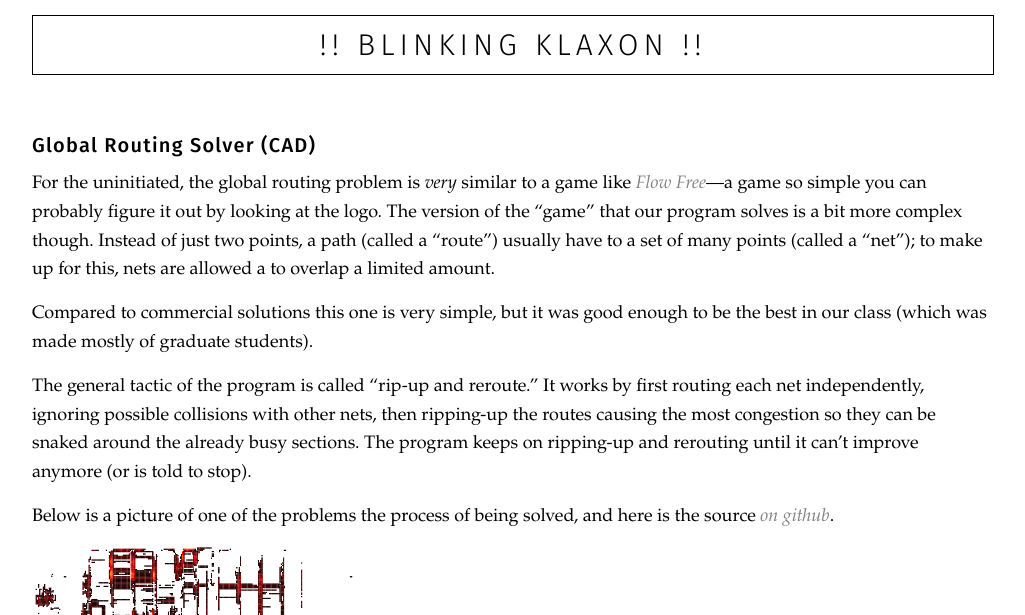
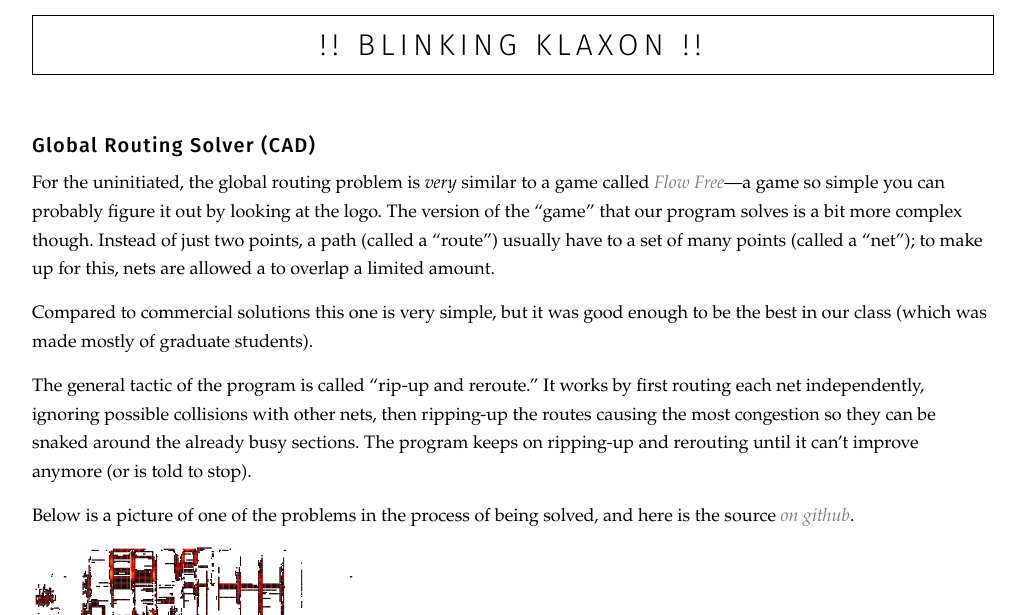
Before and after one commit to rcbuchanan/rcbuchanan.github.io, a Jekyll site: the page built from school.md, in a window 1280 px wide. Shown: the top 615 px of the page, without its empty margins (128-1153 px from the left). Built offline with Jekyll 4.4.1, drawn with Linux system fonts in a browser that asks for light colours.

```diff
--- a/school.md
+++ b/school.md
@@ -5,13 +5,13 @@ title: Various School Projects
 
 ## Global Routing Solver (CAD)
 
-For the uninitiated, the global routing problem is *very* similar to a game like [Flow Free](https://en.wikipedia.org/wiki/Flow_Free)---a game so simple you can probably figure it out by looking at the logo. The version of the "game" that our program solves is a bit more complex though. Instead of just two points, a path (called a "route") usually have to a set of many points (called a "net"); to make up for this, nets are allowed a to overlap a limited amount.
+For the uninitiated, the global routing problem is *very* similar to a game called [Flow Free](https://en.wikipedia.org/wiki/Flow_Free)---a game so simple you can probably figure it out by looking at the logo. The version of the "game" that our program solves is a bit more complex though. Instead of just two points, a path (called a "route") usually have to a set of many points (called a "net"); to make up for this, nets are allowed a to overlap a limited amount.
 
 Compared to commercial solutions this one is very simple, but it was good enough to be the best in our class (which was made mostly of graduate students).
 
 The general tactic of the program is called "rip-up and reroute." It works by first routing each net independently, ignoring possible collisions with other nets, then ripping-up the routes causing the most congestion so they can be snaked around the already busy sections. The program keeps on ripping-up and rerouting until it can't improve anymore (or is told to stop).
 
-Below is a picture of one of the problems the process of being solved, and here is the source [on github](https://github.com/rcbuchanan/ece556-router).
+Below is a picture of one of the problems in the process of being solved, and here is the source [on github](https://github.com/rcbuchanan/ece556-router).
 
 ![congestion](/uploads/congestion.png)
 
```
Also changed, not shown: hacks.md (added, +19 -0 lines), index.md (+3 -0 lines), 1 other file.
